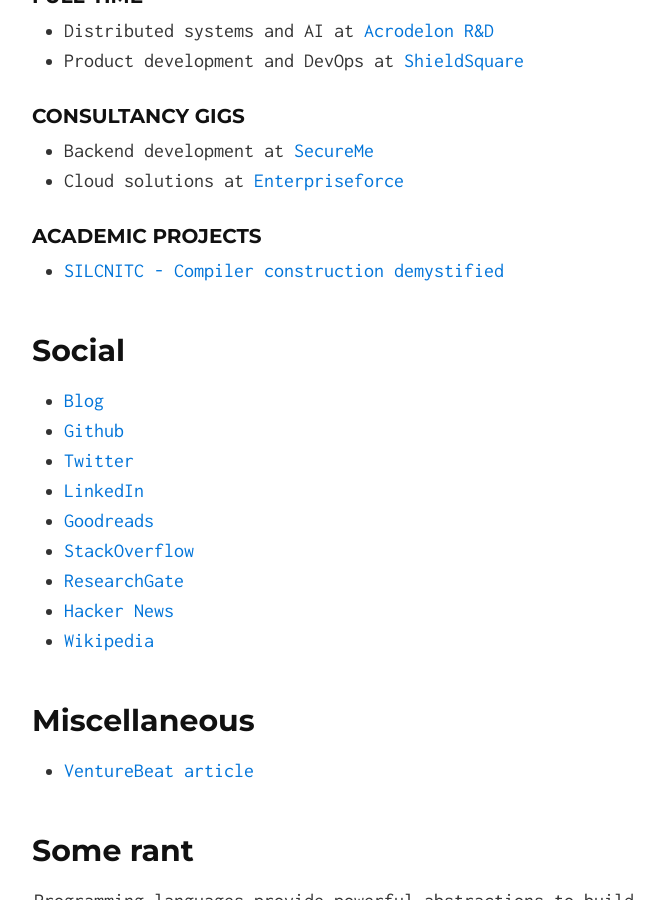
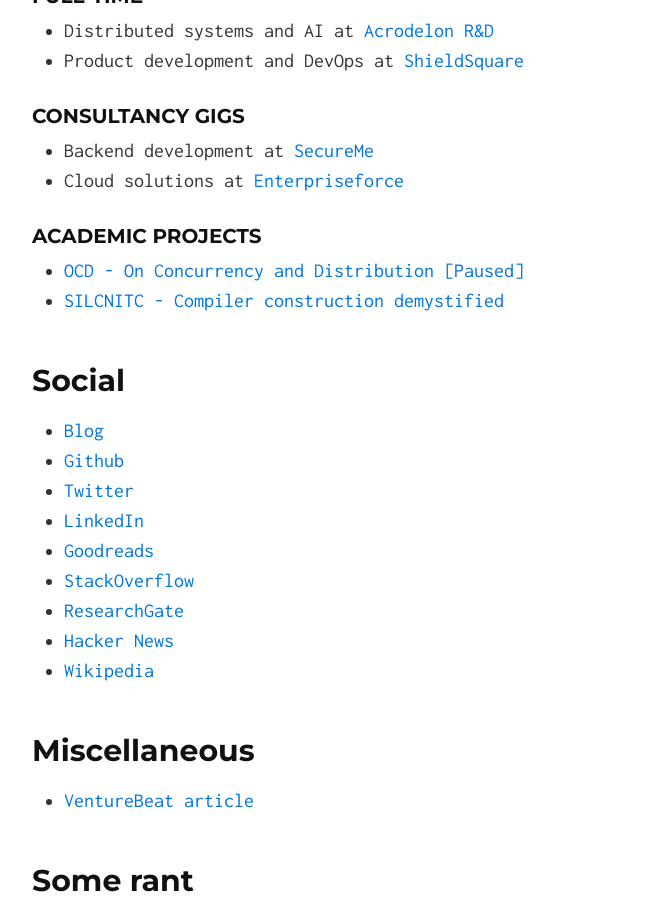
Before and after one commit to nachivpn/nachivpn.github.io, a Jekyll site: the page built from index.md, in a window 1280 px wide and 900 px high, scrolled down 934 px. Shown: the whole window, without its empty margins (306-970 px from the left). Built offline with Jekyll 4.4.1, drawn with Linux system fonts in a browser that asks for light colours.

Commit message:
Update index.md

```diff
--- a/index.md
+++ b/index.md
@@ -25,6 +25,7 @@ My primary focus now is to build a strong theoretical foundation through my mast
 
 ### Academic projects
 
+* [OCD - On Concurrency and Distribution [Paused]](http://blog.nachivpn.me/search/label/Notes%20on%20concurrency%20and%20distribution)
 * [SILCNITC - Compiler construction demystified](http://silcnitc.github.io/about.html)
 
 ## Social
```
